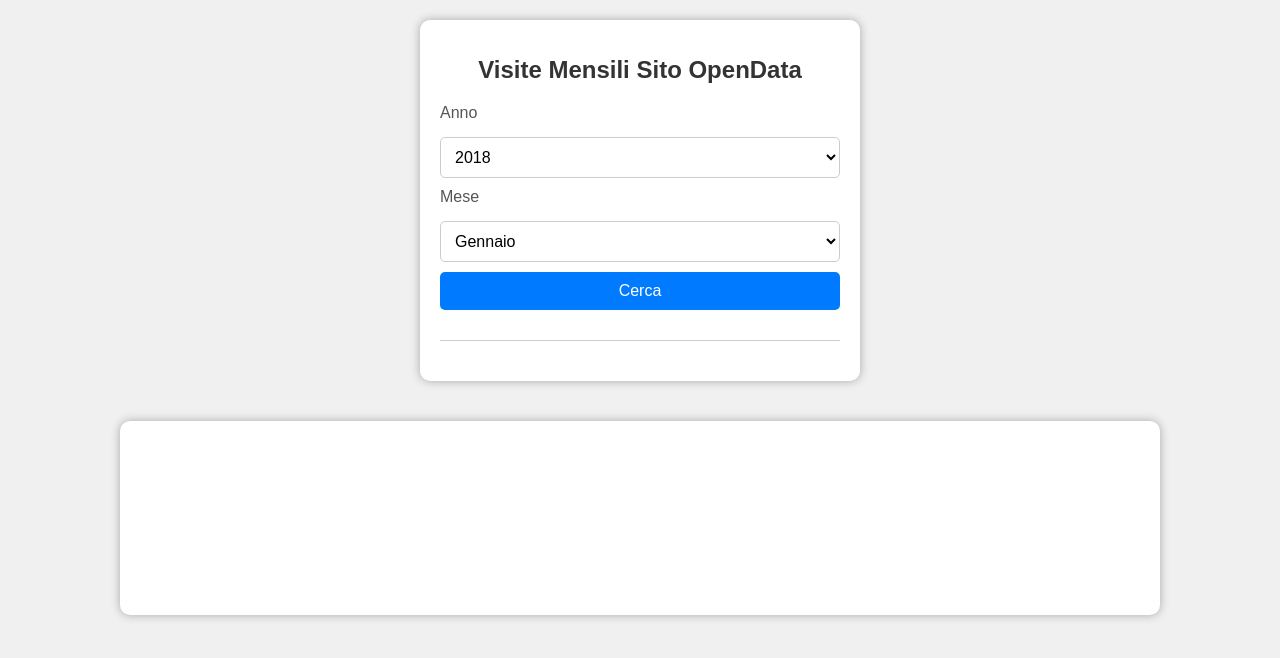
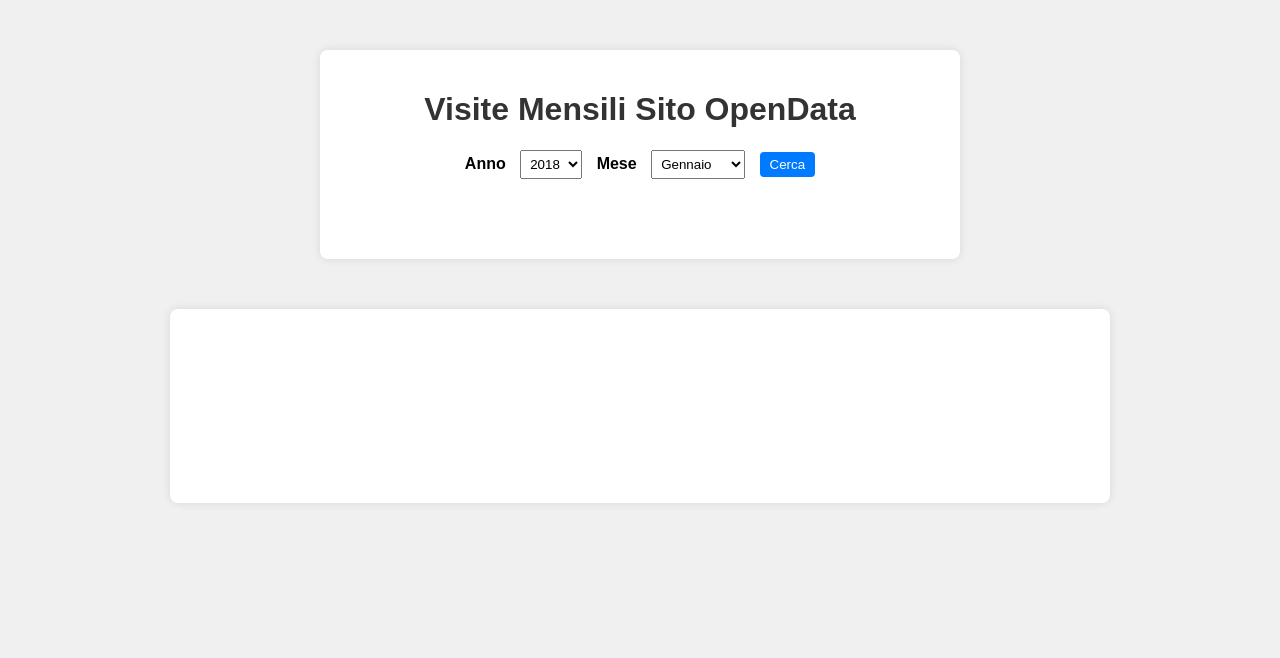
Before and after one commit to SteTisci/opendata, a plain HTML site: page index.html in a window 1280 px wide. Drawn offline with nearby package versions, Linux system fonts and the light colour scheme; no server answers.

Commit message:
Modifica stile

```diff
--- a/style.css
+++ b/style.css
@@ -11,57 +11,41 @@ body {
 }
 
 .contenitore {
-    background-color: #ffffff;
-    margin: 20px;
+    background-color: #fff;
     padding: 20px;
-    border-radius: 10px;
-    box-shadow: 0 0 10px rgba(0, 0, 0, 0.3);
-    max-width: 400px;
-    width: 100%;
+    margin-top: 50px;
+    border-radius: 8px;
+    box-shadow: 0 0 10px rgba(0, 0, 0, 0.1);
+    width: 80%;
+    max-width: 600px;
+    text-align: center;
 }
 
 h1 {
-    font-size: 24px;
-    color: #333333;
-    text-align: center;
+    color: #333;
+}
+
+.inputfield {
     margin-bottom: 20px;
 }
 
-.inputfield {
-    display: flex;
-    flex-direction: column;
-    gap: 10px;
-}
-
 label {
-    font-size: 16px;
-    color: #555555;
-    margin-bottom: 5px;
+    margin-right: 10px;
+    font-weight: bold;
 }
 
 select {
-    padding: 10px;
-    font-size: 16px;
-    border: 1px solid #cccccc;
-    border-radius: 5px;
-    background-color: #ffffff;
-    transition: border-color 0.3s ease;
-}
-
-select:focus {
-    border-color: #007BFF;
-    outline: none;
+    padding: 5px;
+    margin-right: 10px;
 }
 
 button.send {
-    padding: 10px;
-    font-size: 16px;
-    color: #ffffff;
-    background-color: #007BFF;
+    padding: 5px 10px;
+    background-color: #007bff;
+    color: #fff;
     border: none;
-    border-radius: 5px;
+    border-radius: 4px;
     cursor: pointer;
-    transition: background-color 0.3s ease;
 }
 
 button.send:hover {
@@ -71,37 +55,23 @@ button.send:hover {
 .info {
     margin-top: 20px;
     padding: 10px;
-    border-top: 1px solid #cccccc;
+    border-radius: 8px;
 }
 
 .result {
-    padding: 10px;
     margin-top: 10px;
-    border: 1px solid #ddd;
-    border-radius: 5px;
-    background-color: #fafafa;
-}
-
-.result p {
-    font-size: 16px;
-    color: #333333;
-    margin: 5px 0;
-}
-
-.result p strong {
-    color: #007BFF;
-}
-
-.result p.noData {
-    color: #ff0000;
 }
 
 .chart-container {
-    background-color: #ffffff;
-    margin: 20px;
+    width: 80%;
+    max-width: 900px;
+    margin: 50px auto;
+    background-color: #fff;
     padding: 20px;
-    border-radius: 10px;
-    box-shadow: 0 0 10px rgba(0, 0, 0, 0.3);
-    width: 100%;
-    max-width: 1000px;
+    border-radius: 8px;
+    box-shadow: 0 0 10px rgba(0, 0, 0, 0.1);
 }
+
+canvas {
+    max-width: 100%;
+}
```
